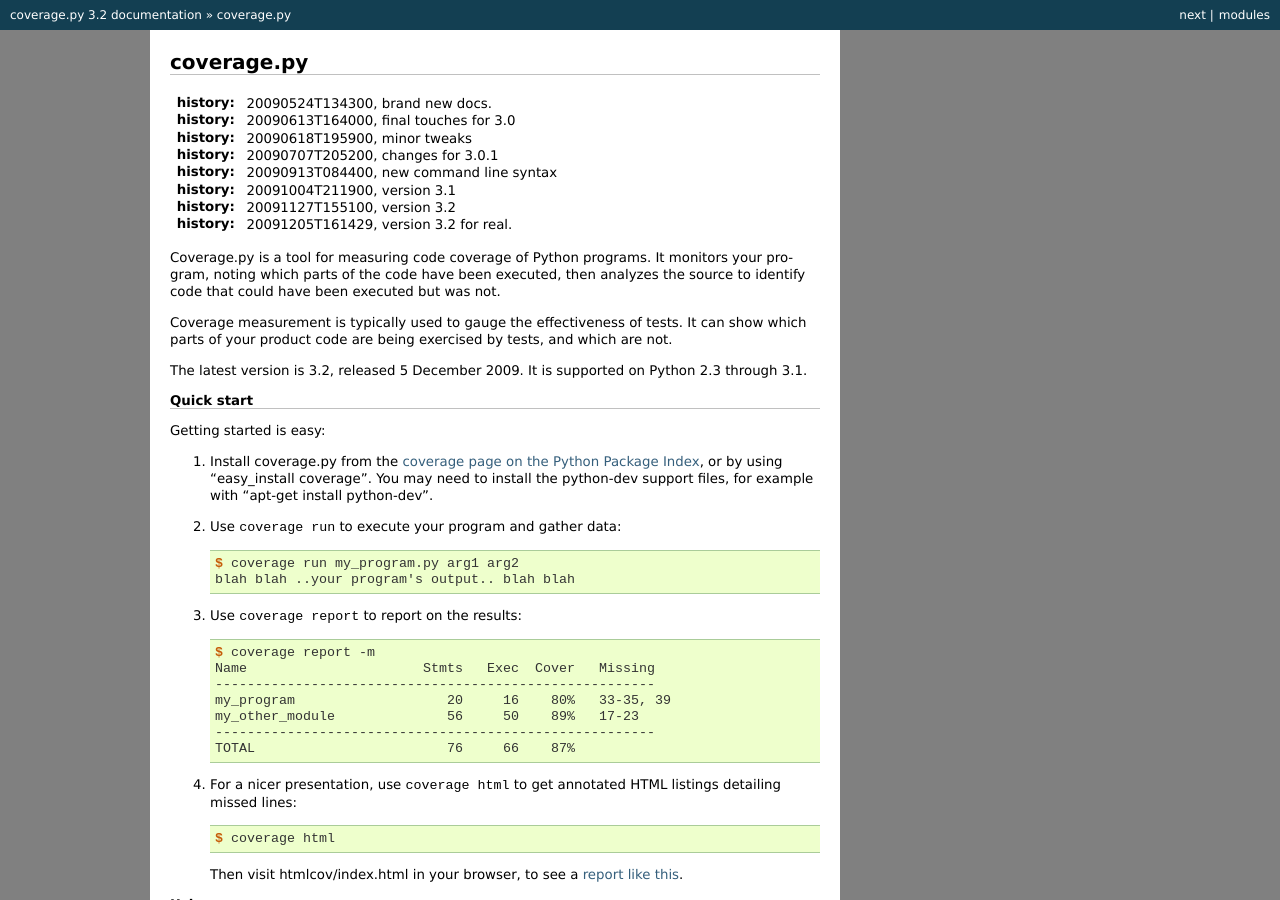
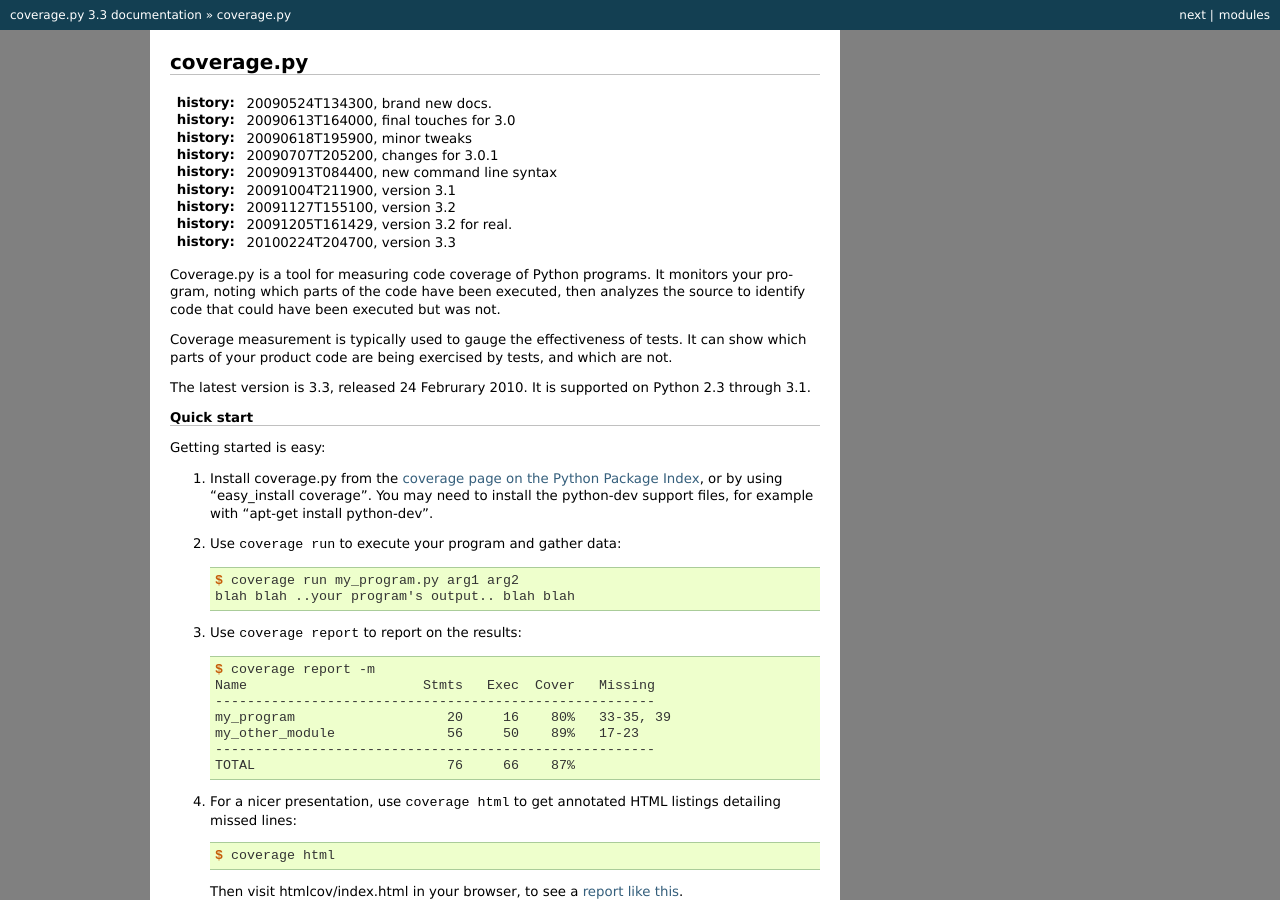
Before and after one commit to nedbat/coveragepy, a Sphinx documentation site: the page built from doc/index.rst, in a window 1280 px wide and 900 px high. Built offline with Sphinx 7.4.7, drawn with Linux system fonts in a browser that asks for light colours; some of the changed text lies outside the part shown.

Commit message:
Move the version number to 3.3

```diff
--- a/CHANGES.txt
+++ b/CHANGES.txt
@@ -3,8 +3,8 @@
 ------------------------------
 
 
-Version 3.3
------------
+Version 3.3, 24 February 2010
+-----------------------------
 
 - Settings are now read from a .coveragerc file.  A specific file can be
   specified on the command line with --rcfile=FILE.  The name of the file can
--- a/doc/changes.rst
+++ b/doc/changes.rst
@@ -18,8 +18,8 @@
 .. _CHANGES.txt: http://bitbucket.org/ned/coveragepy/src/tip/CHANGES.txt
 
 
-Version 3.3
------------
+Version 3.3, 24 February 2010
+-----------------------------
 
 - Settings are now read from a .coveragerc file.  A specific file can be
   specified on the command line with --rcfile=FILE.  The name of the file can
--- a/doc/conf.py
+++ b/doc/conf.py
@@ -47,9 +47,9 @@
 # built documents.
 #
 # The short X.Y version.
-version = '3.2'
+version = '3.3'
 # The full version, including alpha/beta/rc tags.
-release = '3.2'
+release = '3.3'
 
 # The language for content autogenerated by Sphinx. Refer to documentation
 # for a list of supported languages.
--- a/doc/index.rst
+++ b/doc/index.rst
@@ -10,7 +10,7 @@
 :history: 20091004T211900, version 3.1
 :history: 20091127T155100, version 3.2
 :history: 20091205T161429, version 3.2 for real.
-
+:history: 20100224T204700, version 3.3
 
 Coverage.py is a tool for measuring code coverage of Python programs. It
 monitors your program, noting which parts of the code have been executed, then
@@ -20,7 +20,7 @@
 can show which parts of your product code are being exercised by tests, and
 which are not.
 
-The latest version is 3.2, released 5 December 2009.
+The latest version is 3.3, released 24 Februrary 2010.
 It is supported on Python 2.3 through 3.1.
 
 
--- a/howto.txt
+++ b/howto.txt
@@ -7,7 +7,7 @@
     - Pythons 2.3, 2.4, 2.5, 2.6, 3.1
 - Version number in coverage/__init__.py
     - 3.1a1, 3.1b1, 3.1c1, 3.1
-- Update CHANGES, including release date.
+- Update CHANGES.txt, including release date.
 - Update docstring in setup.py, including "New in x.y:"
 - Update docs
     - Version, date, and changes in doc/changes.rst
--- a/setup.py
+++ b/setup.py
@@ -12,6 +12,8 @@
 tracker are at `bitbucket.org <http://bitbucket.org/ned/coveragepy>`_.
 
 New in 3.2: Branch coverage!
+
+New in 3.3: .coveragerc files
 """
 
 # This file is used unchanged under all versions of Python, 2.x and 3.x.
```
